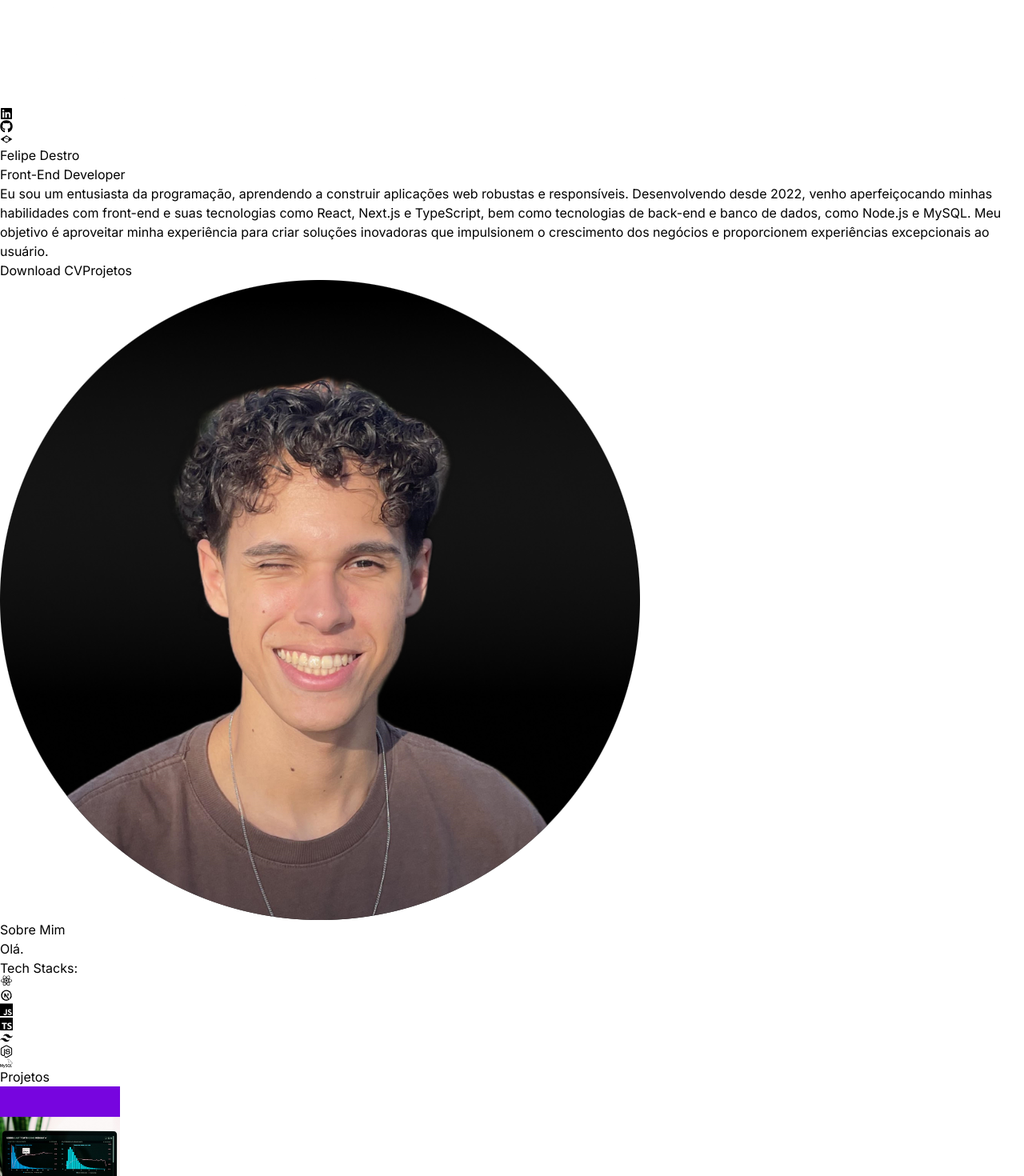
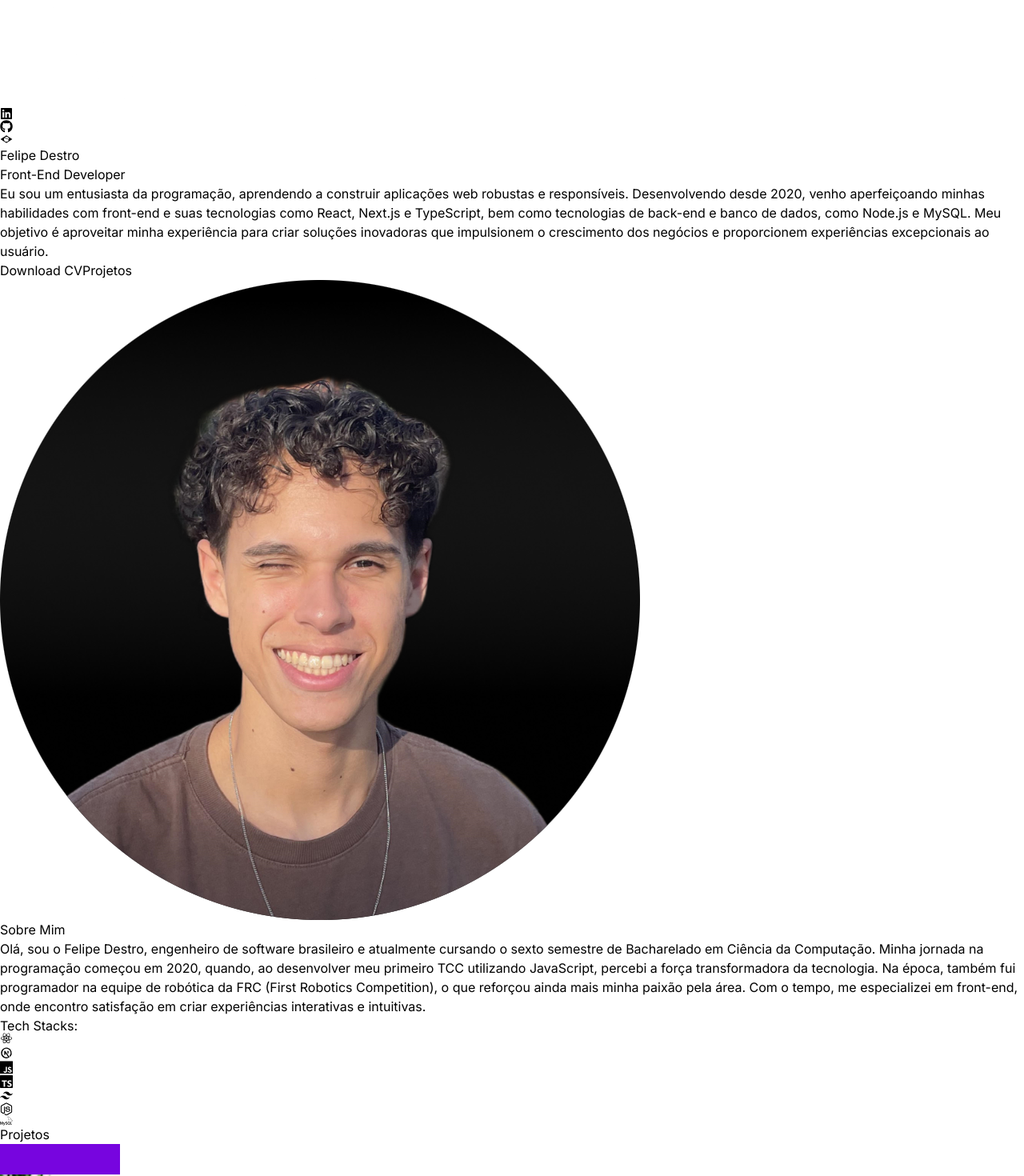
Before and after one commit to felipedestroo/portfolio-felipe, a React (Vite) app: page / in a window 1280 px wide. Shown: the part 366-1836 px from the top of the page at 80% size. Built offline with nearby package versions, Linux system fonts and the light colour scheme.

Commit message:
feat: update about_text

```diff
--- a/src/constants/index.js
+++ b/src/constants/index.js
@@ -7,11 +7,13 @@ import project4 from "../assets/projects/project-4.jpg";
 
 
 
-export const HERO_CONTENT = `Eu sou um entusiasta da programação, aprendendo a construir aplicações web robustas e responsíveis. Desenvolvendo desde 2022, venho aperfeiçocando minhas habilidades com front-end e suas tecnologias
+export const HERO_CONTENT = `Eu sou um entusiasta da programação, aprendendo a construir aplicações web robustas e responsíveis. Desenvolvendo desde 2020, venho aperfeiçoando minhas habilidades com front-end e suas tecnologias
 como React, Next.js e TypeScript, bem como tecnologias de back-end e banco de dados, como Node.js e MySQL.
 Meu objetivo é aproveitar minha experiência para criar soluções inovadoras que impulsionem o crescimento dos negócios e proporcionem experiências excepcionais ao usuário.`;
 
-export const ABOUT_TEXT = `Olá.`;
+export const ABOUT_TEXT = `Olá, sou o Felipe Destro, engenheiro de software brasileiro e atualmente cursando o sexto semestre de Bacharelado em Ciência da Computação. Minha jornada na programação começou em 2020,
+quando, ao desenvolver meu primeiro TCC utilizando JavaScript, percebi a força transformadora da tecnologia. Na época, também fui programador na equipe de robótica da
+ FRC (First Robotics Competition), o que reforçou ainda mais minha paixão pela área. Com o tempo, me especializei em front-end, onde encontro satisfação em criar experiências interativas e intuitivas.`;
 
 export const PROJECTS = [
   {
```
